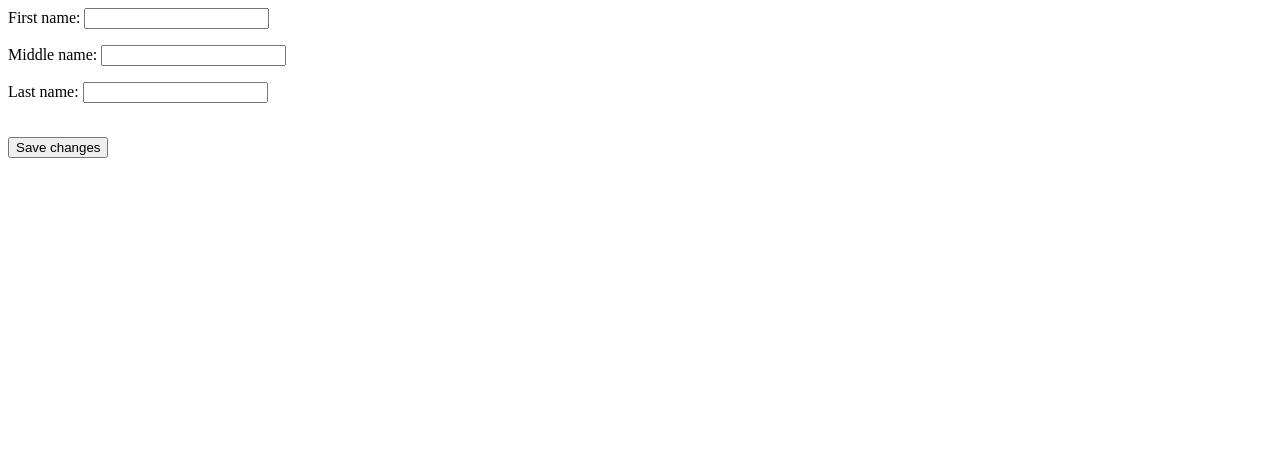
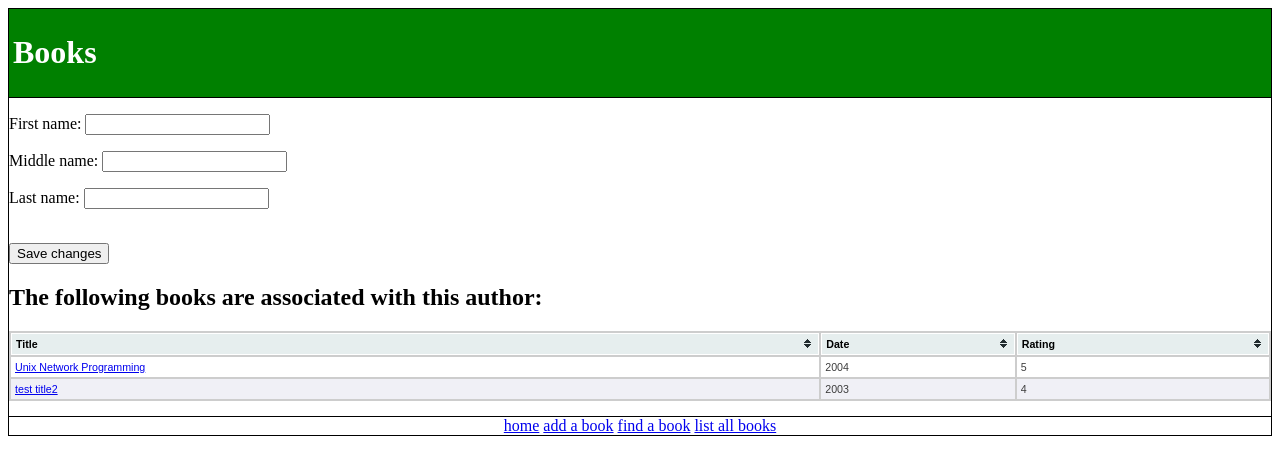
Before and after one commit to hasselg/books, a Django app: template templates/library/author_detail.html in a window 1280 px wide. Shown: the top 475 px of the page. Run offline with Django 3.2, Linux system fonts and the light colour scheme; the template is opened without the code that fills it: values that come from a table or form of the project are taken from there, others are empty; data comes from the database, SQL or seed files in the repository; parts of the project's set-up code (start-up, migrations or seed data) failed here and were passed over.

Commit message:
Finished implementing this template.

```diff
--- a/templates/library/author_detail.html
+++ b/templates/library/author_detail.html
@@ -1,6 +1,45 @@
+{% extends "library/base.html" %}
+
+{% block title %}Books - Author Details{% endblock %}
+{% block extraheaditems %}
+<link href="/media/tablesorter/style.css" rel="stylesheet" type="text/css" />
+<script type="text/javascript" src="/media/scripts/jquery.tablesorter.js"></script>
+<script type="text/javascript">
+$(document).ready(function() {
+    $("#booksTable").tablesorter({widgets: ['zebra']});
+});
+</script>
+{% endblock %}
+
+{% block content %}
 <form action="" method="post">
 {% csrf_token %}
 {{ form.as_p }}
 <br />
 <input type="submit" value="Save changes" />
 </form>
+
+{% if books %}
+<h2>The following books are associated with this author:</h2>
+<table id="booksTable" class="tablesorter">
+<thead>
+<tr>
+    <th>Title</th>
+    <th>Date</th>
+    <th>Rating</th>
+</tr>
+</thead>
+<tbody>
+{% for book in books %}
+<tr>
+    <td><a href="/books/library/edit_book/{{ book.id }}/">{{ book.title }}</a></td>
+    <td>{{ book.year_read }}</td>
+    <td>{{ book.rating }}</td>
+</tr>
+{% endfor %}
+</tbody>
+</table>
+{% else %}
+<p>No books associated with author.</p>
+{% endif %}
+{% endblock %}
```
